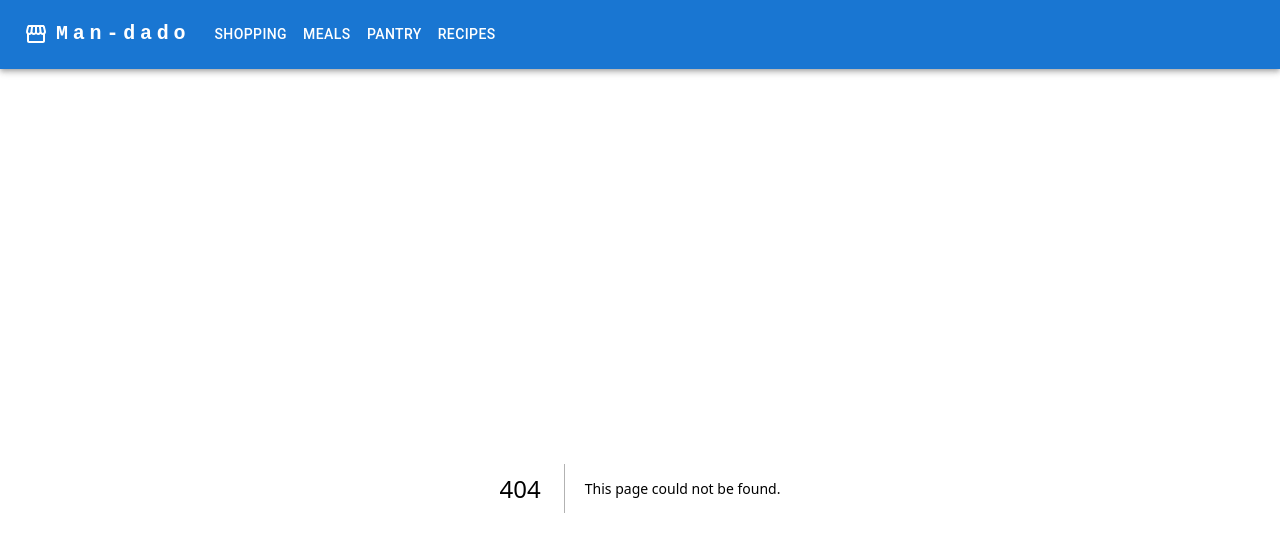
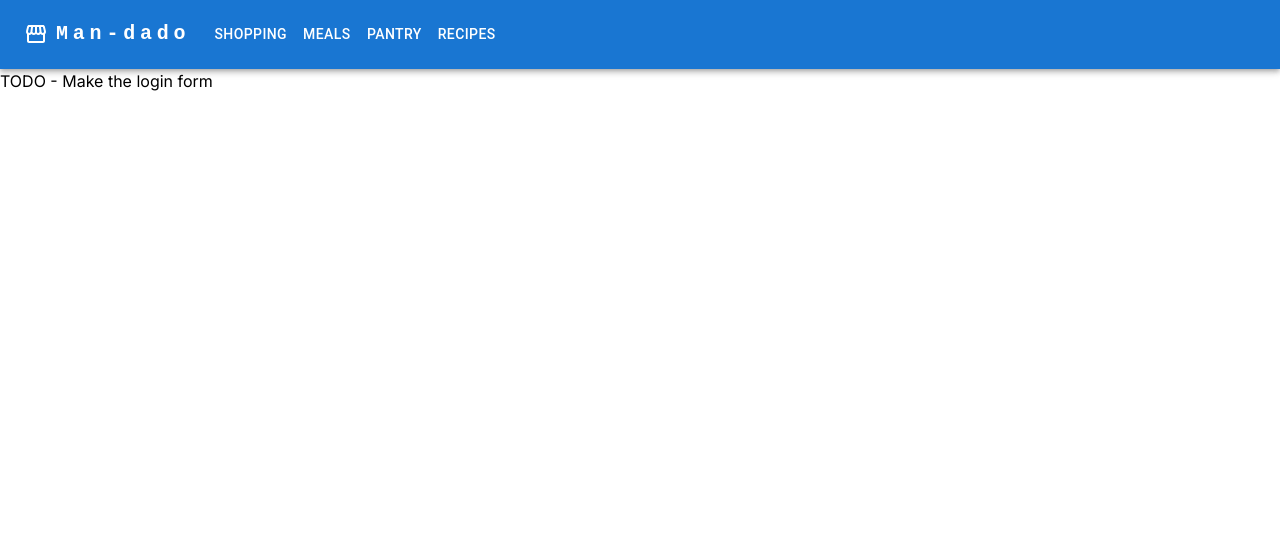
Before and after one commit to beto2do/mandado, a Next.js app: page /login in a window 1280 px wide. Before the commit this address had no page. Shown: the top 552 px of the page. Built offline with nearby package versions, Linux system fonts and the light colour scheme.

Commit message:
add intecepting route for login

```diff
--- /dev/null
+++ b/src/app/@modal/(.)login/page.tsx
@@ -0,0 +1,27 @@
+"use client"
+import LoginForm from '../../../components/login/login-form';
+import Modal from '../../../components/common/modal';
+import Box from '@mui/material/Box';
+
+const style = {
+    position: 'absolute' as 'absolute',
+    top: '50%',
+    left: '50%',
+    transform: 'translate(-50%, -50%)',
+    width: 400,
+    bgcolor: 'background.paper',
+    border: '2px solid #000',
+    boxShadow: 24,
+    p: 4,
+  };
+
+export default function Page() {
+    //TODO implement material modal
+    return (
+        <Modal>
+            <Box sx={style}>
+                <LoginForm></LoginForm>
+            </Box>
+        </Modal>
+    );
+}
--- /dev/null
+++ b/src/app/@modal/default.tsx
@@ -0,0 +1,3 @@
+export default function Default() {
+    return null
+  }
--- /dev/null
+++ b/src/app/default.tsx
@@ -0,0 +1,3 @@
+export default function Default() {
+    return null;
+  }
--- a/src/app/layout.tsx
+++ b/src/app/layout.tsx
@@ -10,15 +10,15 @@ export const metadata: Metadata = {
   description: 'App to track grocery',
 }
 
-export default function RootLayout({
-  children,
-}: {
-  children: React.ReactNode
-}) {
+export default function RootLayout(
+  {children, modal}: { children: React.ReactNode, modal: React.ReactNode }
+) {
   return (
     <html lang="en">
       <body className={inter.className}>
-        <GlobalNavBar>{children}</GlobalNavBar>
+        <GlobalNavBar/>
+        {children}
+        {modal}
       </body>
     </html>
   )
--- /dev/null
+++ b/src/app/login/page.tsx
@@ -0,0 +1,5 @@
+import LoginForm from '../../components/login/login-form';
+
+export default function Page() {
+    return <LoginForm></LoginForm>;
+}
--- a/src/app/page.tsx
+++ b/src/app/page.tsx
@@ -7,7 +7,7 @@ export default function Home() {
   const tiles: Tile[] = getTiles();
 
   const markupTiles = tiles.map((tile: Tile) => {
-    return <DashboardTile tile={tile}></DashboardTile>;
+    return <DashboardTile key={tile.title} tile={tile}></DashboardTile>;
   });
   return (
       <div className="flex gap-4">
--- a/src/app/shop/error.tsx
+++ b/src/app/shop/error.tsx
@@ -1,5 +1,5 @@
 'use client'
-import ErrorDetail from '../models/error-detail'
+import ErrorDetail from '../../models/error-detail'
 import GeneralError from '../../components/common/general-error'
 
 export default function Error({
--- a/src/components/common/global-nav-bar.tsx
+++ b/src/components/common/global-nav-bar.tsx
@@ -12,6 +12,8 @@ import Container from '@mui/material/Container';
 import Button from '@mui/material/Button';
 import MenuItem from '@mui/material/MenuItem';
 import StoreFront from '@mui/icons-material/Storefront';
+import Link from 'next/link';
+import { useSelectedLayoutSegment } from 'next/navigation';
 
 const pages = [
     {
@@ -32,11 +34,8 @@ const pages = [
     }
 ];
 
-export default function GlobalNavBar({
-    children
-}: {
-    children: React.ReactNode
-}) {
+export default function GlobalNavBar() {
+    const segment = useSelectedLayoutSegment();
     const [anchorElNav, setAnchorElNav] = useState<null | HTMLElement>(null);
 
     const handleOpenNavMenu = (event: React.MouseEvent<HTMLElement>) => {
@@ -144,13 +143,10 @@ export default function GlobalNavBar({
                             </Button>
                         ))}
                     </Box>
-
+                    {segment !== 'login' ? <Link href="/login">Login</Link> : null}
                 </Toolbar>
             </Container>
         </AppBar>
-        <main className='mx-12 my-5'>
-            {children}
-        </main>
     </>
     );
 }
--- /dev/null
+++ b/src/components/common/modal.tsx
@@ -0,0 +1,49 @@
+'use client'
+import { useCallback, useRef, useEffect, MouseEventHandler } from 'react'
+import { useRouter } from 'next/navigation'
+
+export default function Modal({ children }: { children: React.ReactNode }) {
+  const overlay = useRef(null)
+  const wrapper = useRef(null)
+  const router = useRouter()
+
+  const onDismiss = useCallback(() => {
+    router.back()
+  }, [router])
+
+  const onClick: MouseEventHandler = useCallback(
+    (e) => {
+      if (e.target === overlay.current || e.target === wrapper.current) {
+        if (onDismiss) onDismiss()
+      }
+    },
+    [onDismiss, overlay, wrapper]
+  )
+
+  const onKeyDown = useCallback(
+    (e: KeyboardEvent) => {
+      if (e.key === 'Escape') onDismiss()
+    },
+    [onDismiss]
+  )
+
+  useEffect(() => {
+    document.addEventListener('keydown', onKeyDown)
+    return () => document.removeEventListener('keydown', onKeyDown)
+  }, [onKeyDown])
+
+  return (
+    <div
+      ref={overlay}
+      className="fixed z-10 left-0 right-0 top-0 bottom-0 mx-auto bg-black/60"
+      onClick={onClick}
+    >
+      <div
+        ref={wrapper}
+        className="absolute top-1/2 left-1/2 -translate-x-1/2 -translate-y-1/2 w-full sm:w-10/12 md:w-8/12 lg:w-1/2 p-6"
+      >
+        {children}
+      </div>
+    </div>
+  )
+}
--- /dev/null
+++ b/src/components/login/login-form.tsx
@@ -0,0 +1,6 @@
+export default function LoginForm() {
+
+    return (
+        <p>TODO - Make the login form</p>
+    );
+}
```
